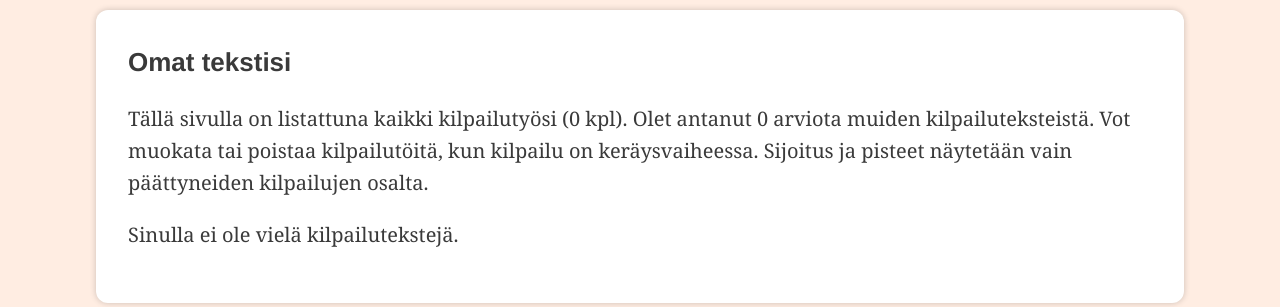
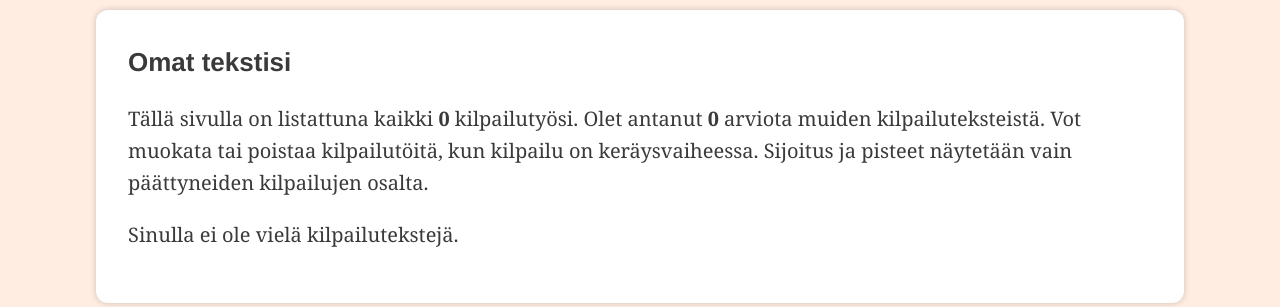
Before and after one commit to jtompuri/writing-contest-web-app, a Flask app: page /my_texts in a window 1280 px wide. Shown: the part 141-448 px from the top of the page. Run offline with Flask 3, Linux system fonts and the light colour scheme; the visitor is signed in with stand-in values (Sample User, id 1); data comes from the database, SQL or seed files in the repository; data that the repository does not hold is empty.

Commit message:
Stylistic changes

```diff
--- a/templates/my_texts.html
+++ b/templates/my_texts.html
@@ -3,8 +3,8 @@
 {% block content %}
 <h1>Omat tekstisi</h1>
 <p>
-    Tällä sivulla on listattuna kaikki kilpailutyösi ({{ total }} kpl).
-    Olet antanut {{ review_count }} arviota muiden kilpailuteksteistä.
+    Tällä sivulla on listattuna kaikki <strong>{{ total }}</strong> kilpailutyösi.
+    Olet antanut <strong>{{ review_count }}</strong> arviota muiden kilpailuteksteistä.
     Vot muokata tai poistaa kilpailutöitä, kun kilpailu on keräysvaiheessa.
     Sijoitus ja pisteet näytetään vain päättyneiden kilpailujen osalta.
 </p>
```
